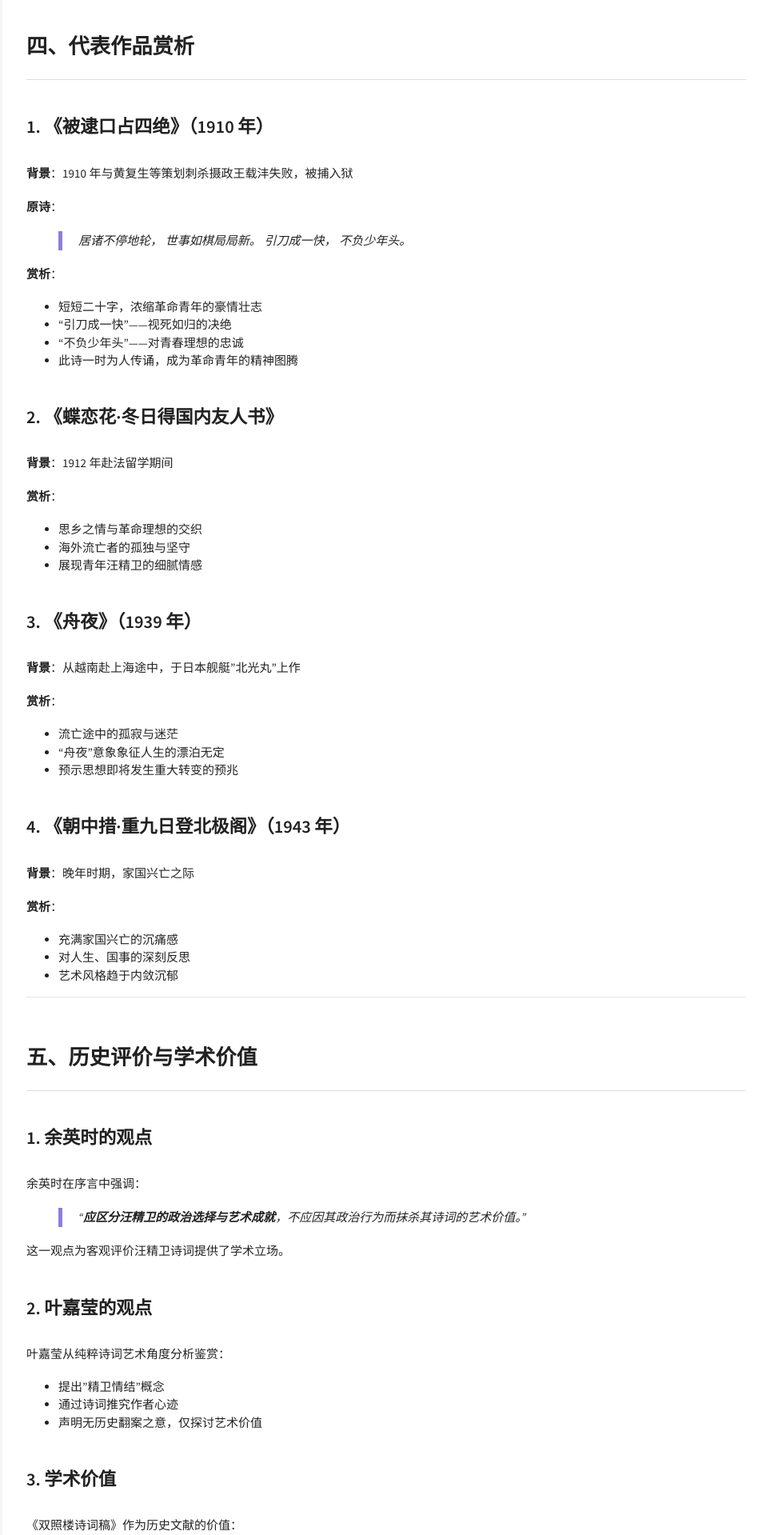
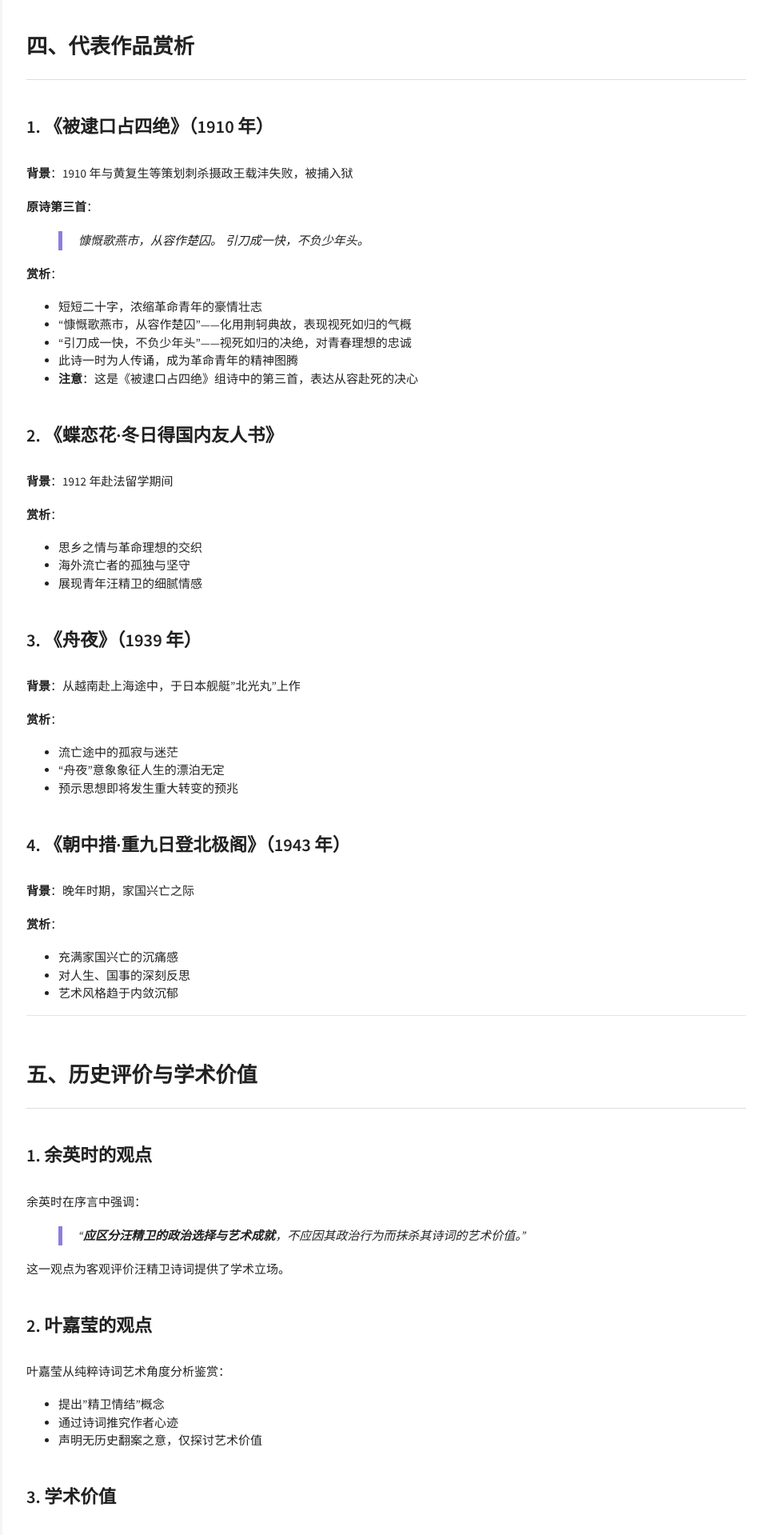
Before and after one commit to caimmy/caimmy.github.io, a Jekyll site: the page built from _posts/文学/2026-04-25-双照楼诗词稿介绍.md, in a window 1280 px wide. Shown: the part 3019-4938 px from the top of the page at 80% size, without its empty margins (317-1280 px from the left). Built offline with Jekyll 4.4.1, drawn with Linux system fonts in a browser that asks for light colours; some of the changed text lies outside the part shown.

Commit message:
📝 修正：汪精卫《被逮口占四绝》原诗引用错误

```diff
--- a/_posts/文学/2026-04-25-双照楼诗词稿介绍.md
+++ b/_posts/文学/2026-04-25-双照楼诗词稿介绍.md
@@ -114,18 +114,17 @@ keywords: [双照楼诗词稿，汪精卫，诗词研究，文学]
 
 **背景**：1910 年与黄复生等策划刺杀摄政王载沣失败，被捕入狱
 
-**原诗**：
+**原诗第三首**：
 
-> 居诸不停地轮，
-> 世事如棋局局新。
-> 引刀成一快，
-> 不负少年头。
+> 慷慨歌燕市，从容作楚囚。
+> 引刀成一快，不负少年头。
 
 **赏析**：
 - 短短二十字，浓缩革命青年的豪情壮志
-- "引刀成一快"——视死如归的决绝
-- "不负少年头"——对青春理想的忠诚
+- "慷慨歌燕市，从容作楚囚"——化用荆轲典故，表现视死如归的气概
+- "引刀成一快，不负少年头"——视死如归的决绝，对青春理想的忠诚
 - 此诗一时为人传诵，成为革命青年的精神图腾
+- **注意**：这是《被逮口占四绝》组诗中的第三首，表达从容赴死的决心
 
 ### 2. **《蝶恋花·冬日得国内友人书》**
 
```
